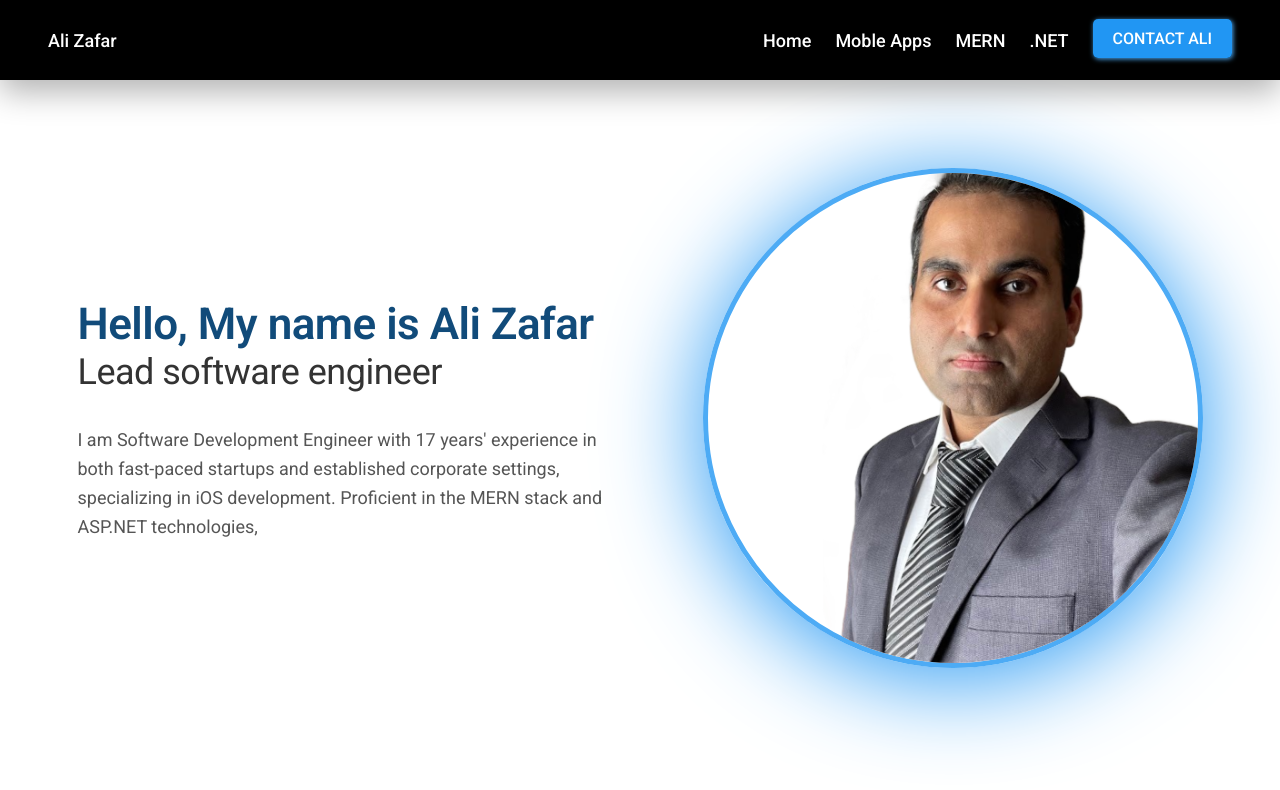
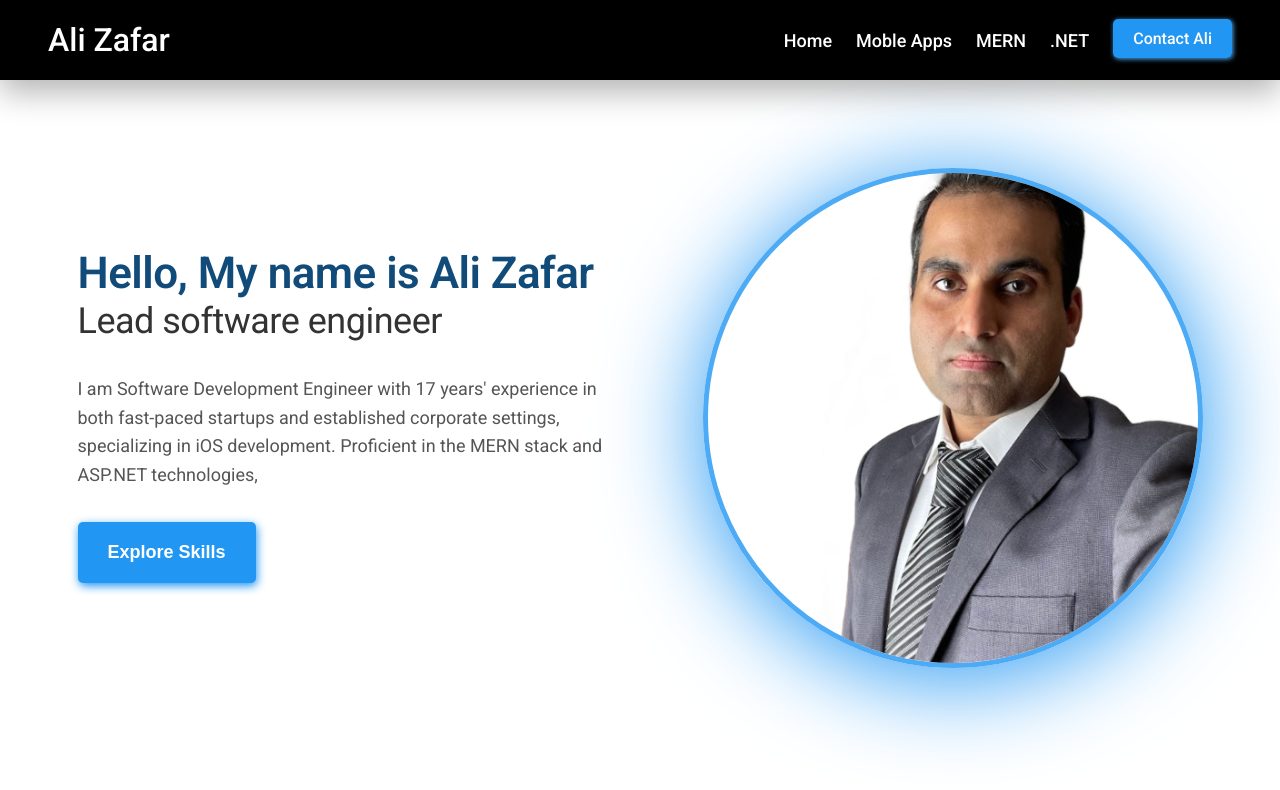
Before and after one commit to ializafar/ializafar.github.io, a plain HTML site: page index.html in a window 1280 px wide. Drawn offline with nearby package versions, Linux system fonts and the light colour scheme.

Commit message:
minor tweaks

```diff
--- a/css/index.css
+++ b/css/index.css
@@ -1,3 +1,10 @@
+.navbar-link.title:link,
+navbar-link.title:visited,
+navbar-link.title:hover,
+navbar-link.title:active {
+    font-size: 3.2rem;
+    font-weight: 500;
+}
 .hero-section {
     display: flex;
     align-items: center;
@@ -23,7 +30,7 @@
     animation-duration: 0.8s;
 }
 
-.hero-text-section p {
+.hero-text-section article {
     max-width: 55rem;
     opacity: 0;
     animation-name: fadeIn;
@@ -35,7 +42,7 @@
 
 .picture-section {
 }
-.profile-picture {
+.profile-picture-round {
     height: 50rem;
     width: 50rem;
     border-radius: 50%;
@@ -46,7 +53,7 @@
     box-shadow: 1px 10px 100px var(--color-primary);
     animation-name: slideInFromRight;
     animation-delay: 0.8s;
-    animation-duration: 1s;
+    animation-duration: 2s;
     opacity: 0;
     animation-fill-mode: forwards;
 }
--- a/css/style.css
+++ b/css/style.css
@@ -301,7 +301,7 @@ p {
     font-weight: 600;
     margin: 1rem 0;
     padding: 2rem 3rem;
-    text-transform: uppercase;
+    /* text-transform: uppercase; */
     white-space: nowrap;
     text-align: center;
     transition: all 0.3s;
--- a/index.html
+++ b/index.html
@@ -28,7 +28,9 @@
     <body class="sticky">
         <header>
             <nav class="navbar slider half">
-                <a class="navbar-link" href="/">Ali Zafar</a>
+                <a class="navbar-link title weight-medium" href="/"
+                    >Ali Zafar</a
+                >
 
                 <div class="nav-content-container">
                     <div class="nav-background-opaque"></div>
@@ -83,15 +85,20 @@
                 >
                     Lead software engineer
                 </h2>
-                <p class="adp-text-body margin-top-32 secondary-text-color">
+                <article
+                    class="adp-text-body margin-top-32 secondary-text-color"
+                >
                     I am Software Development Engineer with 17 years' experience
                     in both fast-paced startups and established corporate
                     settings, specializing in iOS development. Proficient in the
                     MERN stack and ASP.NET technologies,
-                </p>
+                </article>
+                <button class="adp-btn adp-btn--primary-glow margin-top-32">
+                    Explore Skills
+                </button>
             </div>
             <div class="picture-section">
-                <img class="profile-picture" src="images/profile.png" />
+                <img class="profile-picture-round" src="images/profile.png" />
             </div>
         </section>
     </body>
```
